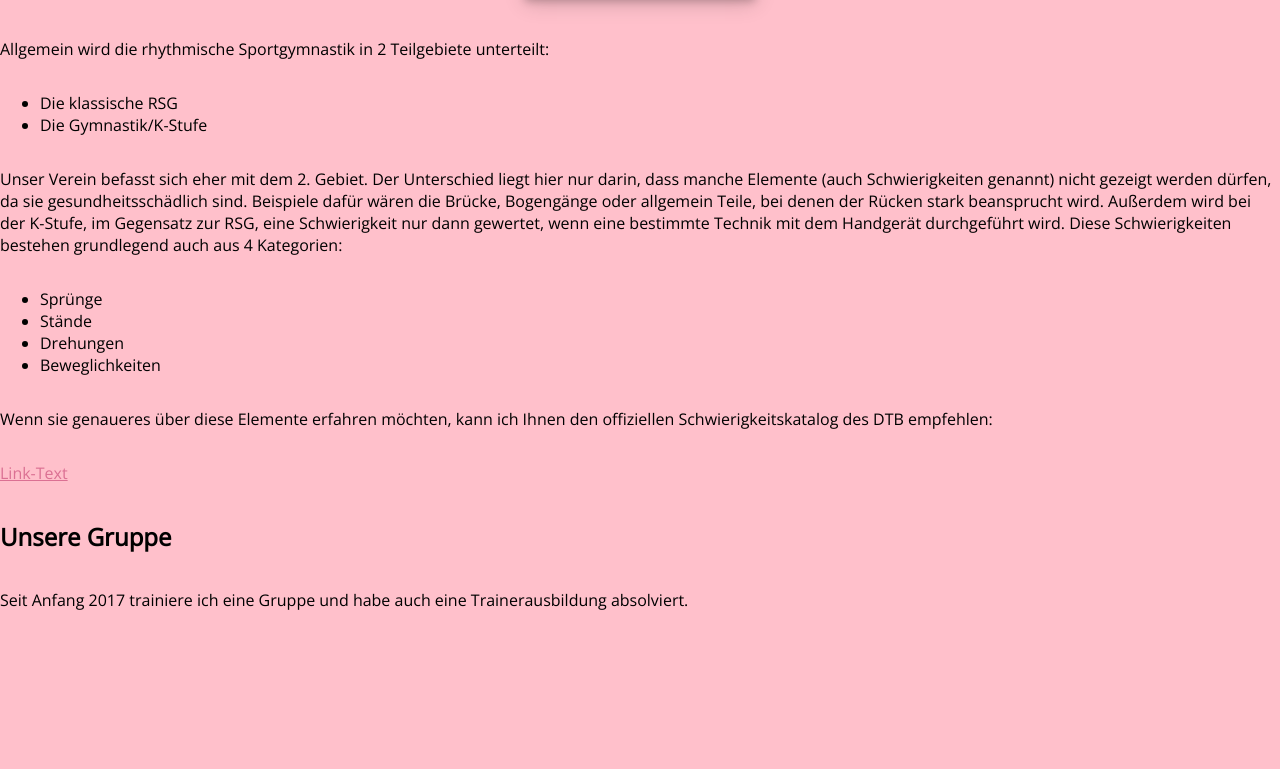
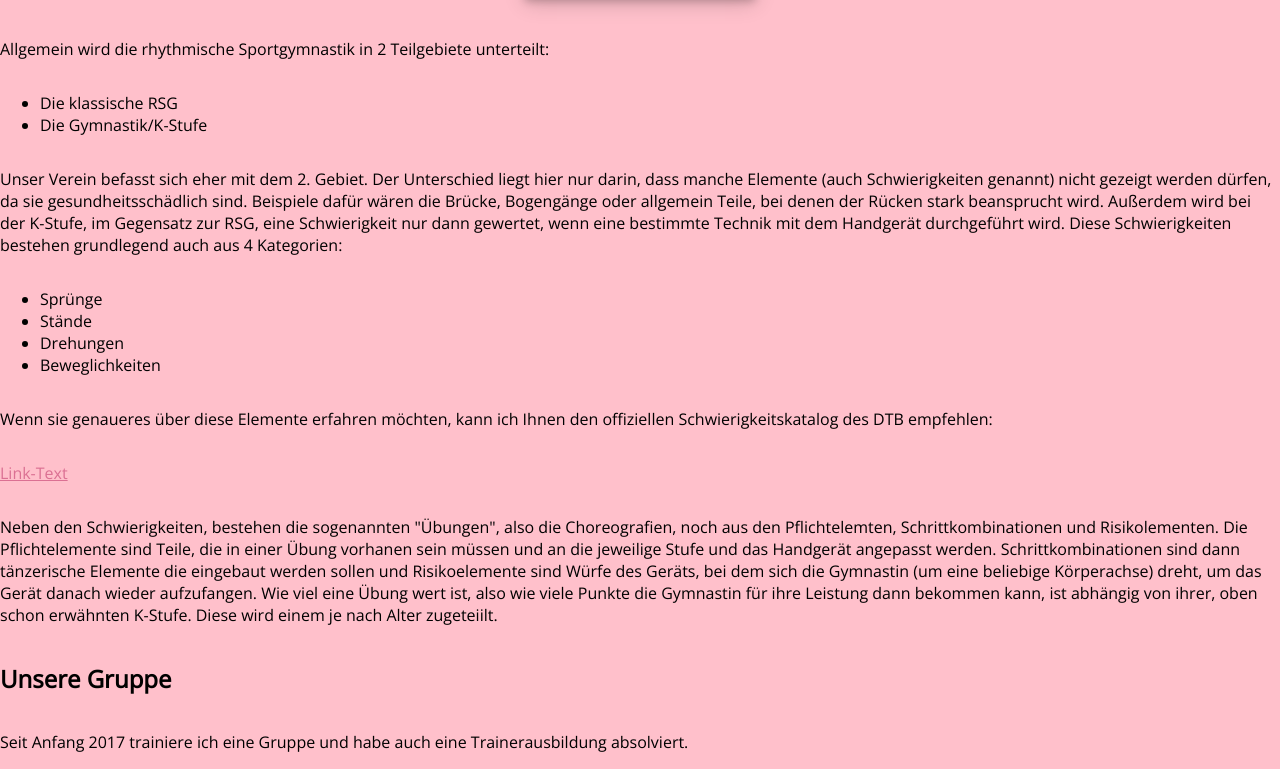
Before and after one commit to JeniferJasinski/RSG, a plain HTML site: page index.html in a window 1280 px wide. Shown: the part 797-1566 px from the top of the page. Before the commit the page ends 1424 px from the top, so only its background shows below. Drawn offline with nearby package versions, Linux system fonts and the light colour scheme.

Commit message:
Update index.html

```diff
--- a/index.html
+++ b/index.html
@@ -85,6 +85,13 @@
     <p>
      <a href="http://www.dtb-online.de/portal/fileadmin/user_upload/dtb.redaktion/ErgebnisseAusschreibungenWettkampfbestimmungen/Wettkampfbestimmungen/Sportarten-Fachgebiete/Gymnastik_Tanz/2017/2018_SW-Katalog_GYM.pdf"> Link-Text </a>
     </p>
+    <p>
+      Neben den Schwierigkeiten, bestehen die sogenannten "Übungen", also die Choreografien, noch aus den Pflichtelemten, Schrittkombinationen
+      und Risikolementen. Die Pflichtelemente sind Teile, die in einer Übung vorhanen sein müssen und an die jeweilige Stufe und das Handgerät angepasst
+      werden. Schrittkombinationen sind dann tänzerische Elemente die eingebaut werden sollen und Risikoelemente sind Würfe des Geräts, bei dem sich
+      die Gymnastin (um eine beliebige Körperachse) dreht, um das Gerät danach wieder aufzufangen. Wie viel eine Übung wert ist, also wie viele Punkte
+      die Gymnastin für ihre Leistung dann bekommen kann, ist abhängig von ihrer, oben schon erwähnten K-Stufe. Diese wird einem je nach Alter zugeteiilt.
+    </p>
 
     <h2>
       Unsere Gruppe
```
